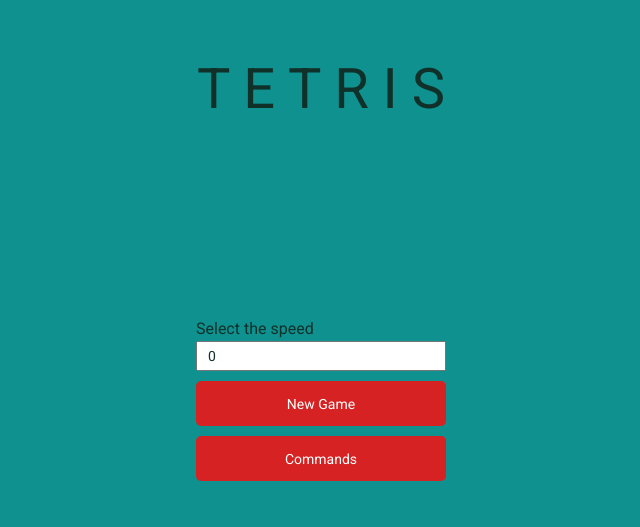
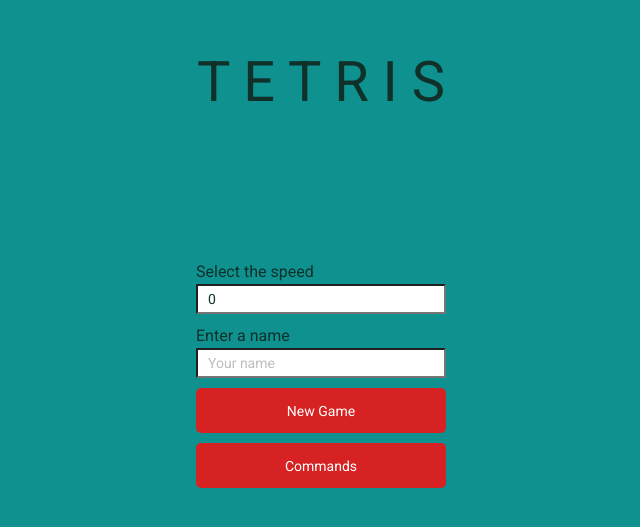
Before and after one commit to FernandoAlmeida2/tetris, a React (Create React App) app: page / in a window 1280 px wide. Shown: the part 129-656 px from the top of the page, without its empty margins (319-959 px from the left). Built offline with nearby package versions, Linux system fonts and the light colour scheme.

Commit message:
feat: add redux to save name and speed that user chose

```diff
--- a/package.json
+++ b/package.json
@@ -3,6 +3,7 @@
   "version": "0.1.0",
   "private": true,
   "dependencies": {
+    "@reduxjs/toolkit": "^1.9.5",
     "@testing-library/jest-dom": "^5.16.5",
     "@testing-library/react": "^13.4.0",
     "@testing-library/user-event": "^13.5.0",
@@ -10,11 +11,13 @@
     "@types/node": "^16.18.34",
     "@types/react": "^18.2.7",
     "@types/react-dom": "^18.2.4",
+    "@types/react-redux": "^7.1.25",
     "localforage": "^1.10.0",
     "match-sorter": "^6.3.1",
     "react": "^18.2.0",
     "react-dom": "^18.2.0",
     "react-icons": "^4.9.0",
+    "react-redux": "^8.0.7",
     "react-router-dom": "^6.11.2",
     "react-scripts": "5.0.1",
     "sort-by": "^1.2.0",
--- a/src/App.tsx
+++ b/src/App.tsx
@@ -12,7 +12,7 @@
         <Container>
           <Routes>
             <Route path="/" element={<Menu />} />
-            <Route path="/game/:speed" element={<Game />} />
+            <Route path="/game" element={<Game />} />
           </Routes>
         </Container>
       </BrowserRouter>
--- a/src/components/InfoCommands/styles.ts
+++ b/src/components/InfoCommands/styles.ts
@@ -20,9 +20,9 @@
   padding: 2vw 1vw 0 1vw;
   h1 {
     text-align: center;
-    font-size: 16px;
+    font-size: 2vw;
     font-weight: 700;
-    line-height: 24px;
+    margin-bottom: 0.5vw;
   }
 `;
 
--- a/src/index.tsx
+++ b/src/index.tsx
@@ -1,14 +1,17 @@
-import React from 'react';
-import ReactDOM from 'react-dom/client';
-import App from './App';
-
+import React from "react";
+import ReactDOM from "react-dom/client";
+import { Provider } from "react-redux";
+import App from "./App";
+import { store } from "./redux/store";
 
 const root = ReactDOM.createRoot(
-  document.getElementById('root') as HTMLElement
+  document.getElementById("root") as HTMLElement
 );
 root.render(
   <React.StrictMode>
-    <App />
+    <Provider store={store}>
+      <App />
+    </Provider>
   </React.StrictMode>
 );
 
--- a/src/pages/Game/Game.tsx
+++ b/src/pages/Game/Game.tsx
@@ -1,16 +1,18 @@
 import Piece from "../../components/piece/Piece";
 import { ConsoleStyle, Container, ReturnStyle, Screen } from "./Game.styles";
 import { useGame } from "../../hooks/useGame";
-import { useEffect, useState } from "react";
+import { useEffect } from "react";
 import { piecesMap } from "../../constants/pieces";
 import InfoPanel from "../../components/InfoPanel/InfoPanel";
 import { useNavigate, useParams } from "react-router-dom";
 import Controllers from "../../components/mobileButtons/Controllers";
+import { useSelector } from "react-redux";
+import { RootState } from "../../redux/store";
 
 export default function Game() {
   const gameState = useGame();
-  const { speed } = useParams();
   const navigate = useNavigate();
+  const {name, speed} = useSelector((state: RootState) => state.game);
   const timeInterval = 1000 - Number(speed) * 90;
 
   useEffect(() => {
--- a/src/pages/Menu/Menu.styles.ts
+++ b/src/pages/Menu/Menu.styles.ts
@@ -5,7 +5,7 @@
   display: flex;
   flex-direction: column;
   justify-content: center;
-  gap: 200px;
+  gap: 150px;
   align-items: center;
   color: #10312a;
   h1 {
@@ -20,7 +20,7 @@
     }
   }
   @media (max-width: 700px) {
-    gap: 48.5vw;
+    gap: 40vw;
     h1 {
       font-size: 13.6vw;
     }
@@ -39,8 +39,10 @@
   padding-left: 10px;
   font-size: 14px;
   color: #10312a;
+  background-color: #fff;
   ::placeholder {
     opacity: 1;
+    color: #bfbdbd;
   }
   @media (max-width: 700px) {
     width: 67vw;
@@ -91,3 +93,9 @@
     display: none;
   }
 `;
+
+export const FormStyle = styled.form`
+  display: flex;
+    flex-direction: column;
+    gap: 10px;
+`
--- a/src/pages/Menu/Menu.tsx
+++ b/src/pages/Menu/Menu.tsx
@@ -1,17 +1,29 @@
-import { useState } from "react";
+import { FormEvent, useState } from "react";
+import { useDispatch } from "react-redux";
 import { useNavigate } from "react-router-dom";
 import Commands from "../../components/InfoCommands/Commands";
-import { Container, InfoButton, InputStyle, StartButton } from "./Menu.styles";
+import { changeName, changeSpeed } from "../../redux/gameSlice";
+import { Container, FormStyle, InfoButton, InputStyle, StartButton } from "./Menu.styles";
 
 export default function Menu() {
   const navigate = useNavigate();
   const [speed, setSpeed] = useState("0");
+  const [name, setName] = useState("");
   const [displayInfo, setDisplayInfo] = useState(false);
+  const dispatch = useDispatch();
+
+  function handleSubmit(e: FormEvent<HTMLFormElement>) {
+    e.preventDefault();
+    dispatch(changeName(name));
+    dispatch(changeSpeed(Number(speed)));
+    navigate("/game");
+  }
 
   return (
     <Container>
       <h1>T E T R I S</h1>
       <div>
+        <FormStyle onSubmit={handleSubmit}>
           <label>
             <p>Select the speed</p>
             <InputStyle
@@ -21,10 +33,23 @@
               max={10}
               value={speed}
               onChange={(e) => setSpeed(e.target.value)}
+              required
             />
           </label>
-        <StartButton onClick={() => navigate(`/game/${speed}`)}>New Game</StartButton>
-        <InfoButton onClick={() => setDisplayInfo(!displayInfo)}>Commands</InfoButton>
+          <label>
+            <p>Enter a name</p>
+            <InputStyle
+              placeholder="Your name"
+              value={name}
+              onChange={(e) => setName(e.target.value)}
+              required
+            />
+          </label>
+          <StartButton type="submit">New Game</StartButton>
+        </FormStyle>
+        <InfoButton onClick={() => setDisplayInfo(!displayInfo)}>
+          Commands
+        </InfoButton>
         {displayInfo && <Commands setDisplayInfo={setDisplayInfo} />}
       </div>
     </Container>
--- /dev/null
+++ b/src/redux/gameSlice.ts
@@ -0,0 +1,26 @@
+import { createSlice, PayloadAction } from "@reduxjs/toolkit";
+
+type GameState = {
+  name: string;
+  speed: number;
+};
+
+const initialState: GameState = {
+  name: "",
+  speed: 0,
+};
+
+export const gameSlice = createSlice({
+  name: "game",
+  initialState,
+  reducers: {
+    changeName(state, action: PayloadAction<string>) {
+      return { ...state, name: action.payload };
+    },
+    changeSpeed(state, action: PayloadAction<number>) {
+      return { ...state, speed: action.payload };
+    },
+  },
+});
+
+export const { changeName, changeSpeed } = gameSlice.actions;
--- /dev/null
+++ b/src/redux/store.ts
@@ -0,0 +1,12 @@
+import { configureStore } from "@reduxjs/toolkit";
+import { gameSlice } from "./gameSlice";
+
+export const store = configureStore({
+  reducer: {
+    game: gameSlice.reducer,
+  },
+});
+
+export type RootState = ReturnType<typeof store.getState>
+
+export type AppDispatch = typeof store.dispatch
```
Also changed, not shown: 1 other file (tests, documents, lock files or other folders). Lines whose indentation alone changed are shown as unchanged.
